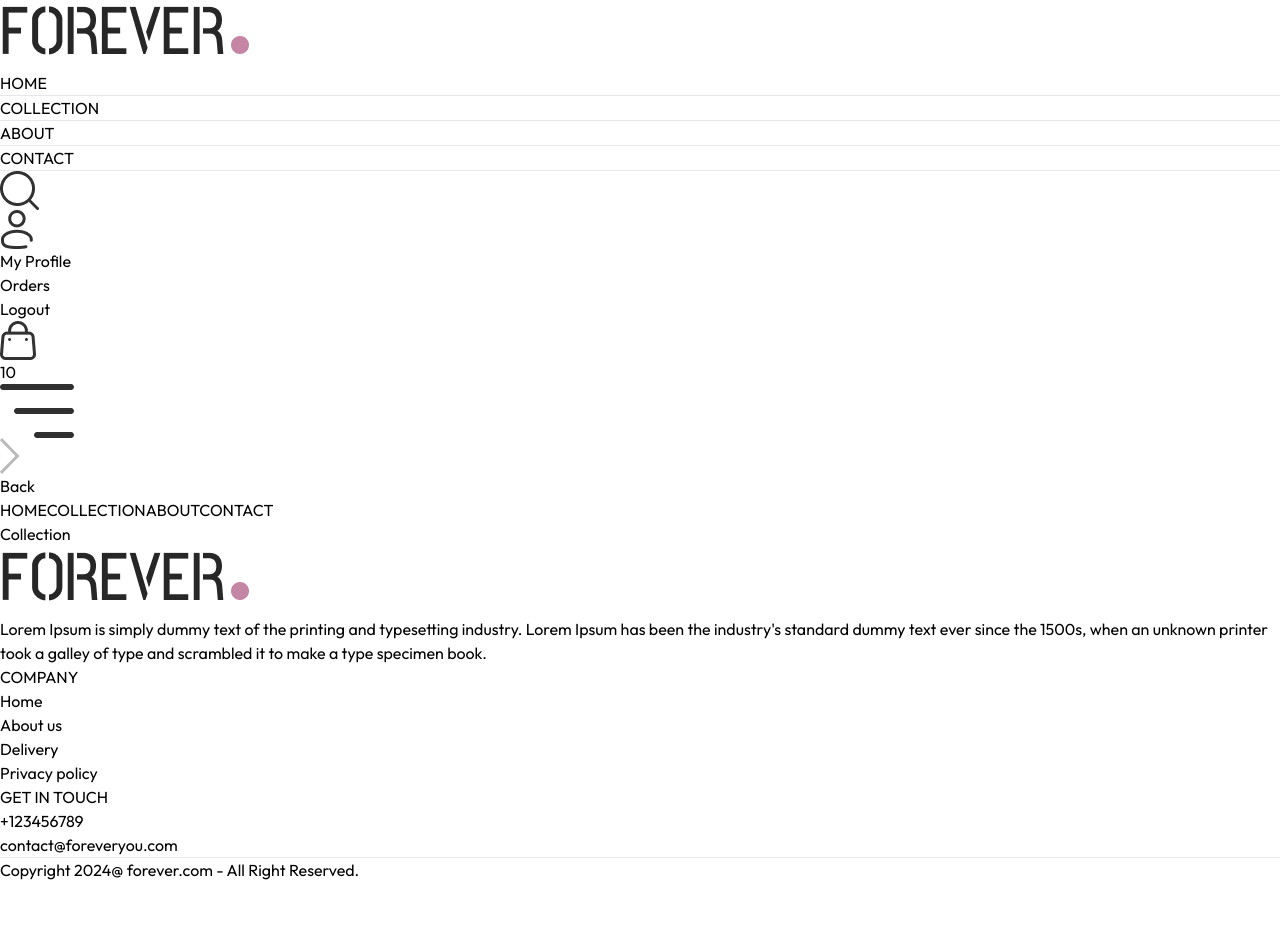
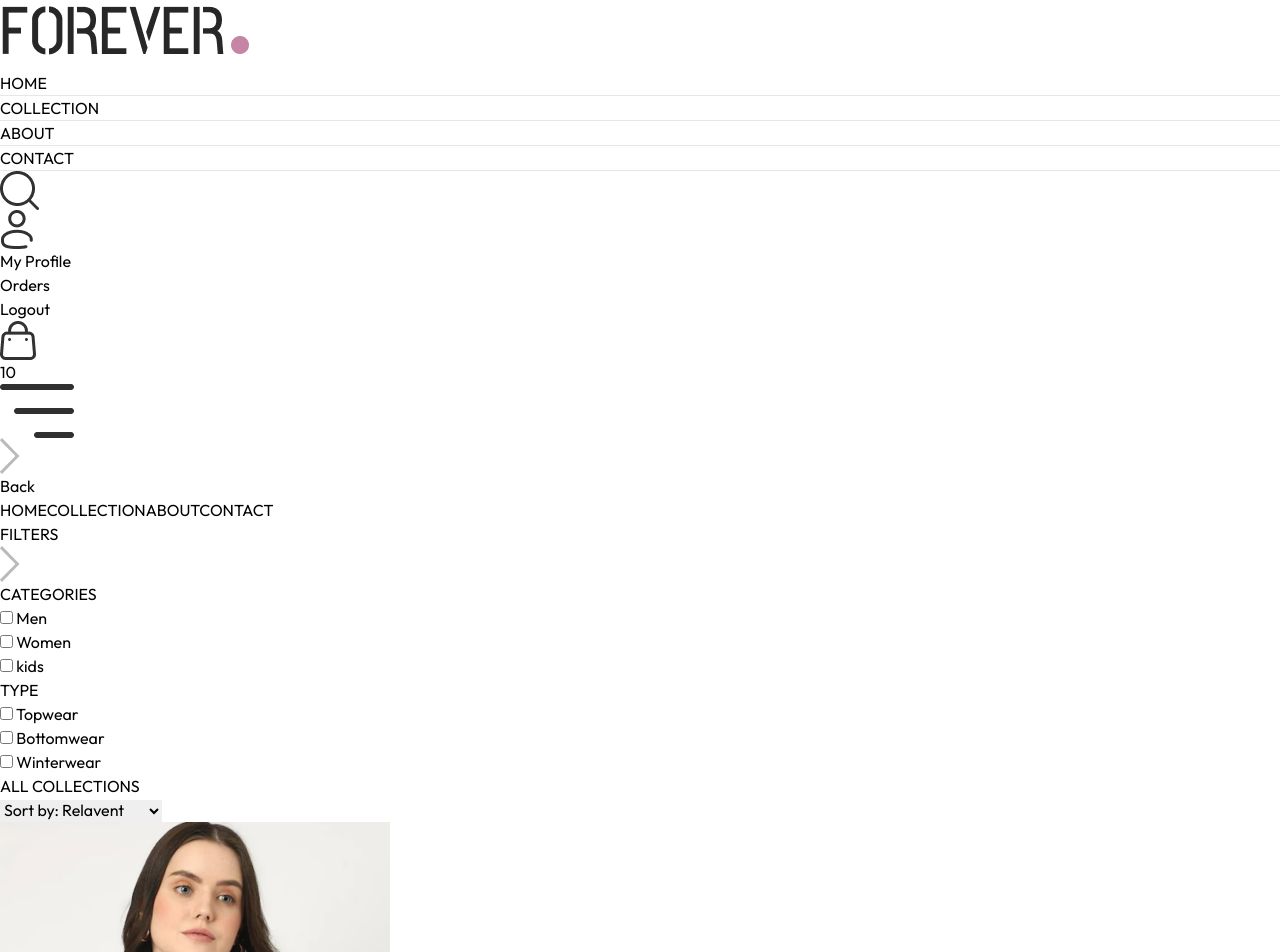
Before and after one commit to arshdeepsingh2003/Ecommerce_app, a React (Vite) app in the folder frontend/: page /collection in a window 1280 px wide. Shown: the top 952 px of the page. Before the commit the page ends 882 px from the top, so only its background shows below. Built offline with nearby package versions, Linux system fonts and the light colour scheme.

Commit message:
collection page and search functionality

```diff
--- a/frontend/src/App.jsx
+++ b/frontend/src/App.jsx
@@ -11,6 +11,7 @@
 import Orders from './pages/Orders'
 import Navbar from './components/Navbar'
 import Footer from './components/Footer'
+import SearchBar from './components/SearchBar'
 
 
 const App = () => {
@@ -18,7 +19,7 @@
     <div className='px-4 sm:px-[5vw] md:px-[7vw] lg:px-[9vw]'>
 
       <Navbar />
-
+      <SearchBar></SearchBar>
       <Routes>
         <Route path='/' element={<Home />} />
         <Route path='/collection' element={<Collection />} />
--- a/frontend/src/components/Navbar.jsx
+++ b/frontend/src/components/Navbar.jsx
@@ -1,9 +1,11 @@
 import React, { useContext, useState } from 'react'
 import {assets} from '../assets/assets'
 import { Link, NavLink } from 'react-router-dom'
+import { ShopContext } from '../context/ShopContext';
 
 const Navbar = () => {
   const [visible,setVisible] = useState(false);
+  const {setShowSearch}=useContext(ShopContext);
   return (
     <div className="flex items-center justify-between py-5 font-medium">
       <a href="/">
@@ -35,7 +37,7 @@
         })}
       </ul>
       <div className='flex items-center gap-6'>
-          <img src={assets.search_icon} className='w-5 cursor-pointer' alt=" "></img>
+          <img onClick={()=>setShowSearch(true)} src={assets.search_icon} className='w-5 cursor-pointer' alt=" "></img>
 
 
       <div className=' group relative'>
--- /dev/null
+++ b/frontend/src/components/SearchBar.jsx
@@ -0,0 +1,32 @@
+import  { useContext, useEffect, useState } from 'react'
+import { ShopContext } from '../context/ShopContext'
+import { assets } from '../assets/assets';
+import { useLocation } from 'react-router-dom';
+
+const SearchBar = () => {
+
+    const { search, setSearch, showSearch, setShowSearch} = useContext(ShopContext);
+    const [visible,setVisible] = useState(false)
+    const location = useLocation();
+
+    useEffect(()=>{
+        if (location.pathname.includes('collection')) {
+            setVisible(true);
+        }
+        else {
+            setVisible(false)
+        }
+    },[location])
+
+  return showSearch && visible ? (
+    <div className='border-t border-b bg-gray-50 text-center'>
+      <div className='inline-flex items-center justify-center border border-gray-400 px-5 py-2 my-5 mx-3 rounded-full w-3/4 sm:w-1/2'>
+        <input value={search} onChange={(e)=>setSearch(e.target.value)} className='flex-1 outline-none bg-inherit text-sm' type="text" placeholder='Search'/>
+        <img className='w-4' src={assets.search_icon} alt="" />
+      </div>
+      <img onClick={()=>setShowSearch(false)} className='inline w-3 cursor-pointer' src={assets.cross_icon} alt="" />
+    </div>
+  ) : null
+}
+
+export default SearchBar
--- a/frontend/src/context/ShopContext.jsx
+++ b/frontend/src/context/ShopContext.jsx
@@ -1,4 +1,4 @@
-import { createContext } from "react";
+import { createContext, useState } from "react";
 import {products} from "../assets/assets"
 export const ShopContext= createContext();
 
@@ -6,9 +6,12 @@
 
     const currency = '$';
     const delivery_fee = 10;
+    const [search,setSearch]=useState('');
+    const [showSearch,setShowSearch]=useState(false);
 
     const value={
-        products,currency,delivery_fee
+        products,currency,delivery_fee,
+        search,setSearch,showSearch,setShowSearch
 
     }
 
--- a/frontend/src/pages/Collection.jsx
+++ b/frontend/src/pages/Collection.jsx
@@ -1,8 +1,163 @@
-import React from 'react'
+import { useContext, useEffect, useState } from 'react'
+import { ShopContext } from '../context/ShopContext'
+import { assets } from '../assets/assets';
+import Title from '../components/Title';
+import ProductItem from '../components/ProductItem';
 
 const Collection = () => {
+
+  const { products , search , showSearch } = useContext(ShopContext);
+  const [showFilter,setShowFilter] = useState(false);
+  const [filterProducts,setFilterProducts] = useState([]);
+  const [category,setCategory] = useState([]);
+  const [subCategory,setSubCategory] = useState([]);
+  const [sortType,setSortType] = useState('relavent')
+
+
+const toggleCategory = (e) => {
+  // Check if the selected category is already in the category array
+  if (category.includes(e.target.value)) {
+      // If it exists, remove it from the category array
+      setCategory(prev => prev.filter(item => item !== e.target.value));
+  } else {
+      // If it doesn't exist, add it to the category array
+      setCategory(prev => [...prev, e.target.value]);
+  }
+}
+
+
+const toggleSubCategory = (e) => {
+  if (subCategory.includes(e.target.value)) {
+
+      setSubCategory(prev => prev.filter(item => item !== e.target.value));
+  } else {
+
+      setSubCategory(prev => [...prev, e.target.value]);
+  }
+}
+
+// Function to apply filters to the product list
+const applyFilter = () => {
+  // Create a copy of the products array to work with
+  let productsCopy = products.slice();
+
+  // Filter products based on the search query, if applicable
+  if (showSearch && search) {
+      productsCopy = productsCopy.filter(item =>
+          item.name.toLowerCase().includes(search.toLowerCase())
+      );
+  }
+
+  // Filter products based on the selected categories, if any
+  if (category.length > 0) {
+      productsCopy = productsCopy.filter(item =>
+          category.includes(item.category)
+      );
+  }
+
+  // Filter products based on the selected subcategories, if any
+  if (subCategory.length > 0) {
+      productsCopy = productsCopy.filter(item =>
+          subCategory.includes(item.subCategory)
+      );
+  }
+
+  // Update the filtered products in the state
+  setFilterProducts(productsCopy);
+}
+
+  const sortProduct = () => {
+
+    let fpCopy = filterProducts.slice();
+
+    switch (sortType) {
+      case 'low-high':
+        setFilterProducts(fpCopy.sort((a,b)=>(a.price - b.price)));
+        break;
+
+      case 'high-low':
+        setFilterProducts(fpCopy.sort((a,b)=>(b.price - a.price)));
+        break;
+
+      default:
+        applyFilter();
+        break;
+    }
+
+  }
+
+  useEffect(()=>{
+      applyFilter();
+  },[category,subCategory,search,showSearch,products])
+
+  useEffect(()=>{
+    sortProduct();
+  },[sortType])
+
   return (
-    <div>Collection</div>
+    <div className='flex flex-col sm:flex-row gap-1 sm:gap-10 pt-10 border-t'>
+
+      {/* Filter Options */}
+      <div className='min-w-60'>
+        <p onClick={()=>setShowFilter(!showFilter)} className='my-2 text-xl flex items-center cursor-pointer gap-2'>FILTERS
+          <img className={`h-3 sm:hidden ${showFilter ? 'rotate-90' : ''}`} src={assets.dropdown_icon} alt="" />
+        </p>
+        {/* Category Filter */}
+        <div className={`border border-gray-300 pl-5 py-3 mt-6 ${showFilter ? '' :'hidden'} sm:block`}>
+          <p className='mb-3 text-sm font-medium'>CATEGORIES</p>
+          <div className='flex flex-col gap-2 text-sm font-light text-gray-700'>
+            <p className='flex gap-2'>
+              <input className='w-3' type="checkbox" value={'Men'} onChange={toggleCategory}/> Men
+            </p>
+            <p className='flex gap-2'>
+              <input className='w-3' type="checkbox" value={'Women'} onChange={toggleCategory}/> Women
+            </p>
+            <p className='flex gap-2'>
+              <input className='w-3' type="checkbox" value={'Kids'} onChange={toggleCategory}/> kids
+            </p>
+          </div>
+        </div>
+        {/* SubCategory Filter */}
+        <div className={`border border-gray-300 pl-5 py-3 my-5 ${showFilter ? '' :'hidden'} sm:block`}>
+          <p className='mb-3 text-sm font-medium'>TYPE</p>
+          <div className='flex flex-col gap-2 text-sm font-light text-gray-700'>
+            <p className='flex gap-2'>
+              <input className='w-3' type="checkbox" value={'Topwear'} onChange={toggleSubCategory}/> Topwear
+            </p>
+            <p className='flex gap-2'>
+              <input className='w-3' type="checkbox" value={'Bottomwear'} onChange={toggleSubCategory}/> Bottomwear
+            </p>
+            <p className='flex gap-2'>
+              <input className='w-3' type="checkbox" value={'Winterwear'} onChange={toggleSubCategory}/> Winterwear
+            </p>
+          </div>
+        </div>
+      </div>
+
+      {/* Right Side */}
+      <div className='flex-1'>
+
+        <div className='flex justify-between text-base sm:text-2xl mb-4'>
+            <Title text1={'ALL'} text2={'COLLECTIONS'} />
+            {/* Porduct Sort */}
+            <select onChange={(e)=>setSortType(e.target.value)} className='border-2 border-gray-300 text-sm px-2'>
+              <option value="relavent">Sort by: Relavent</option>
+              <option value="low-high">Sort by: Low to High</option>
+              <option value="high-low">Sort by: High to Low</option>
+            </select>
+        </div>
+
+        {/* Map Products */}
+        <div className='grid grid-cols-2 md:grid-cols-3 lg:grid-cols-4 gap-4 gap-y-6'>
+          {
+            filterProducts.map((item,index)=>(
+              <ProductItem key={index} name={item.name} id={item._id} price={item.price} image={item.image} />
+            ))
+          }
+        </div>
+      </div>
+
+    </div>
   )
 }
 
--- a/frontend/src/pages/Home.jsx
+++ b/frontend/src/pages/Home.jsx
@@ -1,4 +1,4 @@
-import React from 'react'
+
 import Hero from '../components/Hero'
 import LatestCollection from '../components/LatestCollection'
 import BestSeller from '../components/BestSellers'
```
